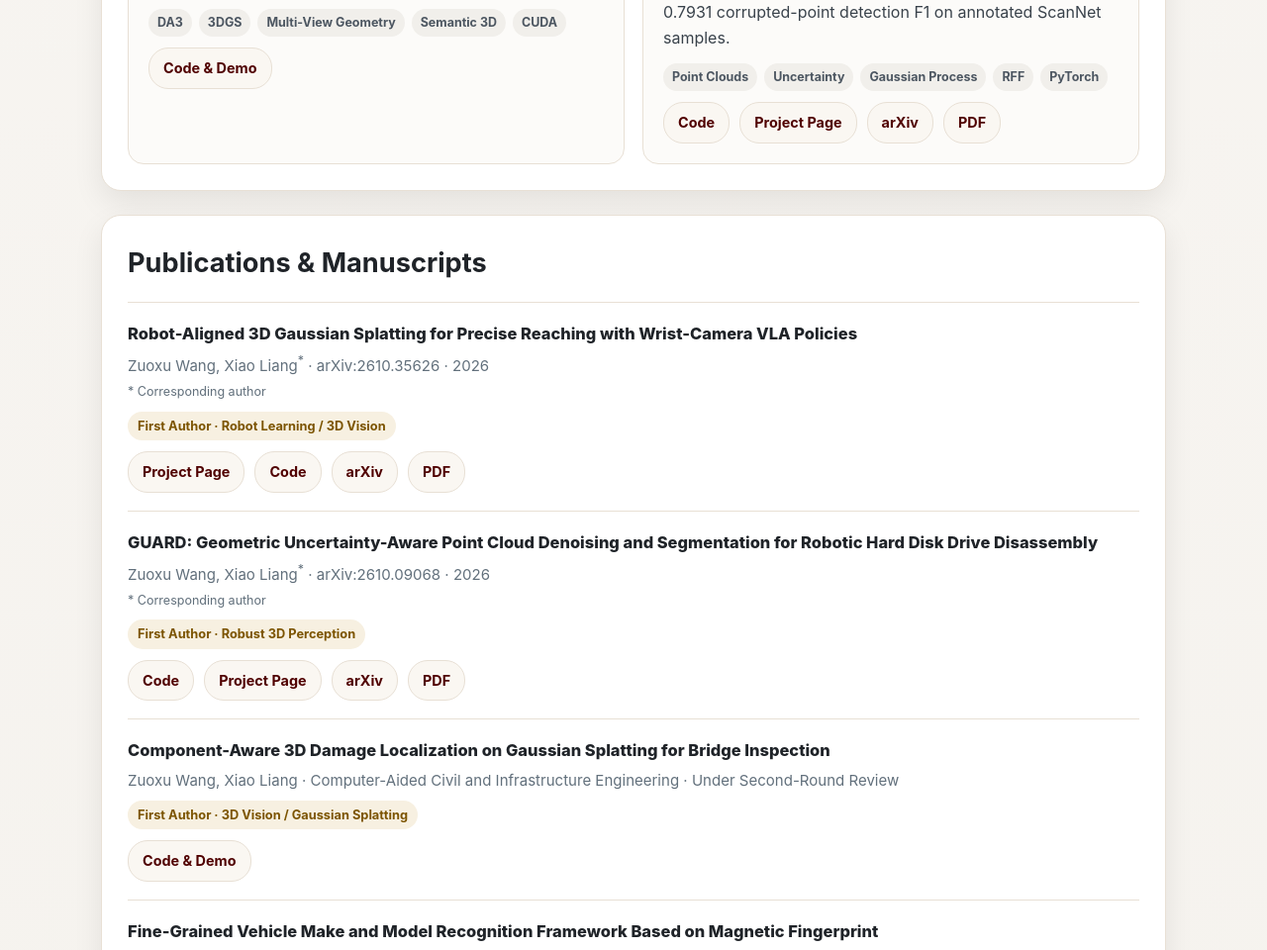
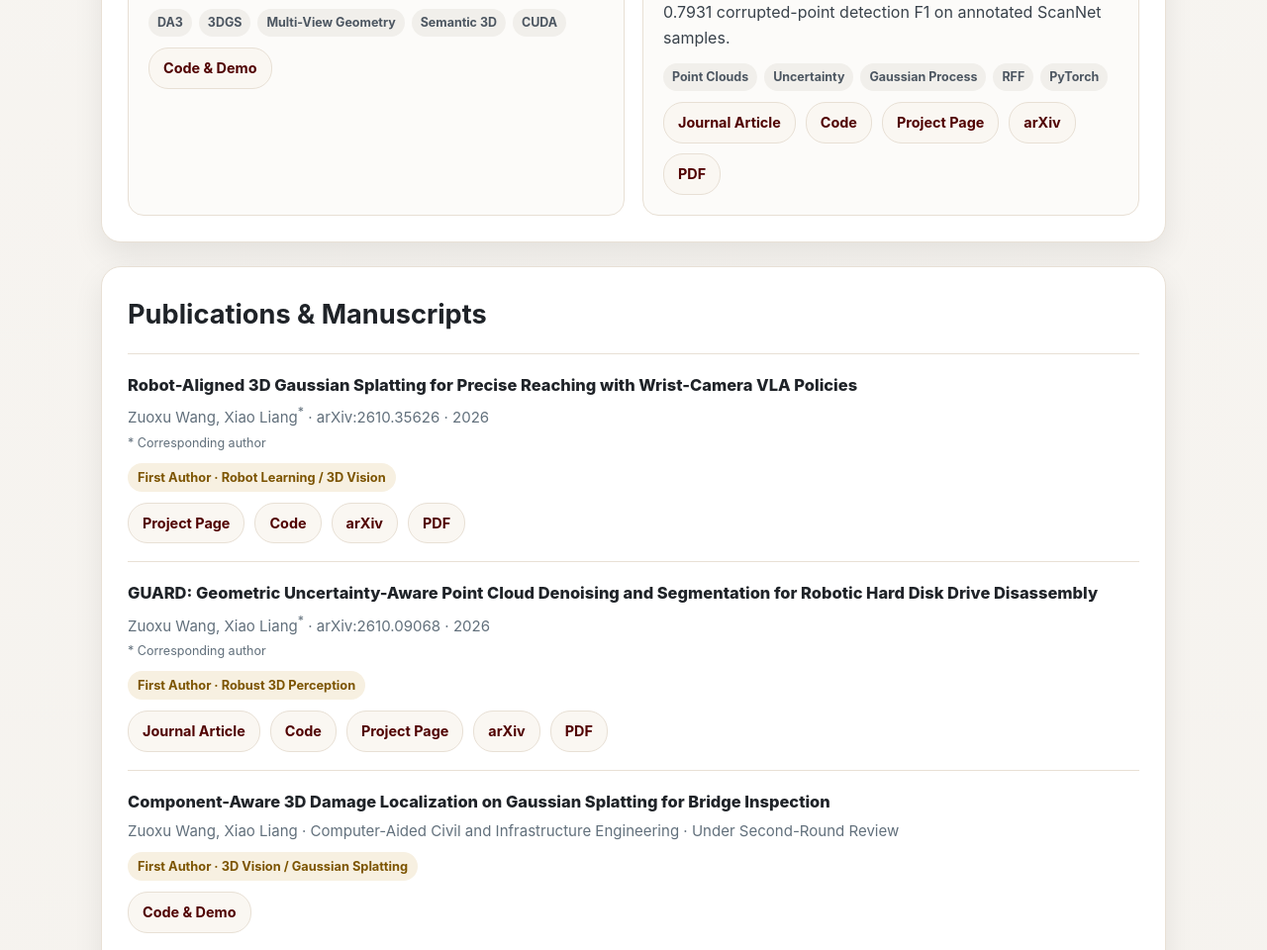
Before and after one commit to 001-Wang/001-Wang.github.io, a plain HTML site: page index.html in a window 1280 px wide. Shown: the part 2439-3399 px from the top of the page at 99% size. Drawn offline with Linux system fonts and the light colour scheme.

Commit message:
Link GUARD journal article on ScienceDirect

```diff
--- a/index.html
+++ b/index.html
@@ -25,11 +25,11 @@ main{max-width:var(--maxw);margin:auto;padding:32px 22px 70px}section{margin-bot
 <article class="project-card"><h3>GateWAM: Bridging World Prediction and Robot Action</h3><div class="project-status">Ongoing research · World-action models / embodied AI</div><p>Developed GateWAM, a confidence-gated world-action framework that combines historical keyframes, current observations, and predicted future stage goals for robotic manipulation. Built on memory-augmented BridgeVLA with a frozen PaliGemma backbone, its Multi-Future Prediction (MFP) module predicts compact latent hypotheses for multiple plausible goals. A reliability-aware gate uses prediction dispersion and policy signals to select between future-conditioned and goal-free actions.</p><p>Achieves 94.67% average success across 18 RLBench tasks, compared with 91.44% without future-goal conditioning. Evaluated on GemBench, COLOSSEUM, and three real-world manipulation tasks with a Franka Research 3 robot.</p><div class="tags"><span class="tag">World-Action Models</span><span class="tag">Multi-Future Prediction</span><span class="tag">Reliability Gating</span><span class="tag">BridgeVLA</span><span class="tag">RLBench</span><span class="tag">Franka FR3</span></div></article>
 <article class="project-card"><h3>PrecisionReach-GS</h3><div class="project-status">Jan. 2026 - Present · arXiv:2610.35626 · 2026</div><div class="item-meta">Zuoxu Wang, Xiao Liang<sup>*</sup> · Texas A&amp;M University<br><small>* Corresponding author</small></div><p>Reconstructs real workspaces with 3D Gaussian Splatting to generate robot-aligned wrist-camera observations and smooth reaching trajectories for VLA adaptation. With π<sub>0.5</sub>, 1,500 generated trajectories achieve 80.0% precise-reaching success across three motherboard targets, compared with 58.7% using 150 teleoperated demonstrations, with less than 10 minutes of active human capture.</p><div class="tags"><span class="tag">VLA</span><span class="tag">3DGS</span><span class="tag">Franka FR3</span><span class="tag">Real-to-Sim-to-Real</span><span class="tag">Robot Calibration</span></div><div class="project-links"><a class="mini-btn" href="https://001-wang.github.io/PrecisionReach-GS/">Project Page</a><a class="mini-btn" href="https://github.com/001-Wang/PrecisionReach-GS">Code</a><a class="mini-btn" href="https://arxiv.org/abs/2610.35626">arXiv</a><a class="mini-btn" href="https://arxiv.org/pdf/2610.35626">PDF</a></div></article>
 <article class="project-card"><h3>DA3-Initialized Semantic Gaussian Splatting</h3><div class="project-status">Nov. 2025 - Mar. 2026 · 3D vision / scalable perception</div><p>Built a DA3-initialized semantic Gaussian Splatting pipeline for scalable 3D scene representation from multi-view outdoor visual data. The system embeds persistent semantic labels into 3D Gaussian scenes and uses sparse mask supervision, projected cross-attention, and cross-view consistency for scalable perception.</p><div class="tags"><span class="tag">DA3</span><span class="tag">3DGS</span><span class="tag">Multi-View Geometry</span><span class="tag">Semantic 3D</span><span class="tag">CUDA</span></div><div class="project-links"><a class="mini-btn" href="https://github.com/001-Wang/Probability-Gaussians">Code &amp; Demo</a></div></article>
-<article class="project-card"><h3>GUARD / Geometric Uncertainty-Aware Point Cloud Perception</h3><div class="project-status">Sep. 2024 - Nov. 2025 · arXiv:2610.09068 · 2026</div><p>Combines a multi-scale geometric transformer with a random Fourier feature Gaussian Process to filter unreliable points and segment parts in a single forward pass. On 2,745 real HDD point clouds, GUARD improves PointNet++ mIoU from 0.7739 to 0.8318; geometric uncertainty achieves 0.7931 corrupted-point detection F1 on annotated ScanNet samples.</p><div class="tags"><span class="tag">Point Clouds</span><span class="tag">Uncertainty</span><span class="tag">Gaussian Process</span><span class="tag">RFF</span><span class="tag">PyTorch</span></div><div class="project-links"><a class="mini-btn" href="https://github.com/001-Wang/GUARD_Point_denoiser">Code</a><a class="mini-btn" href="https://001-wang.github.io/GUARD_Point_denoiser/">Project Page</a><a class="mini-btn" href="https://arxiv.org/abs/2610.09068">arXiv</a><a class="mini-btn" href="https://arxiv.org/pdf/2610.09068">PDF</a></div></article>
+<article class="project-card"><h3>GUARD / Geometric Uncertainty-Aware Point Cloud Perception</h3><div class="project-status">Sep. 2024 - Nov. 2025 · arXiv:2610.09068 · 2026</div><p>Combines a multi-scale geometric transformer with a random Fourier feature Gaussian Process to filter unreliable points and segment parts in a single forward pass. On 2,745 real HDD point clouds, GUARD improves PointNet++ mIoU from 0.7739 to 0.8318; geometric uncertainty achieves 0.7931 corrupted-point detection F1 on annotated ScanNet samples.</p><div class="tags"><span class="tag">Point Clouds</span><span class="tag">Uncertainty</span><span class="tag">Gaussian Process</span><span class="tag">RFF</span><span class="tag">PyTorch</span></div><div class="project-links"><a class="mini-btn" href="https://www.sciencedirect.com/science/article/pii/S1093968726032214">Journal Article</a><a class="mini-btn" href="https://github.com/001-Wang/GUARD_Point_denoiser">Code</a><a class="mini-btn" href="https://001-wang.github.io/GUARD_Point_denoiser/">Project Page</a><a class="mini-btn" href="https://arxiv.org/abs/2610.09068">arXiv</a><a class="mini-btn" href="https://arxiv.org/pdf/2610.09068">PDF</a></div></article>
 </div></section>
 <section id="publications" class="card"><h2 class="section-title">Publications &amp; Manuscripts</h2>
 <div class="pub-item"><div class="item-title">Robot-Aligned 3D Gaussian Splatting for Precise Reaching with Wrist-Camera VLA Policies</div><div class="item-meta">Zuoxu Wang, Xiao Liang<sup>*</sup> · arXiv:2610.35626 · 2026<br><small>* Corresponding author</small></div><span class="pub-tag">First Author · Robot Learning / 3D Vision</span><div class="pub-links"><a class="mini-btn" href="https://001-wang.github.io/PrecisionReach-GS/">Project Page</a><a class="mini-btn" href="https://github.com/001-Wang/PrecisionReach-GS">Code</a><a class="mini-btn" href="https://arxiv.org/abs/2610.35626">arXiv</a><a class="mini-btn" href="https://arxiv.org/pdf/2610.35626">PDF</a></div></div>
-<div class="pub-item"><div class="item-title">GUARD: Geometric Uncertainty-Aware Point Cloud Denoising and Segmentation for Robotic Hard Disk Drive Disassembly</div><div class="item-meta">Zuoxu Wang, Xiao Liang<sup>*</sup> · arXiv:2610.09068 · 2026<br><small>* Corresponding author</small></div><span class="pub-tag">First Author · Robust 3D Perception</span><div class="pub-links"><a class="mini-btn" href="https://github.com/001-Wang/GUARD_Point_denoiser">Code</a><a class="mini-btn" href="https://001-wang.github.io/GUARD_Point_denoiser/">Project Page</a><a class="mini-btn" href="https://arxiv.org/abs/2610.09068">arXiv</a><a class="mini-btn" href="https://arxiv.org/pdf/2610.09068">PDF</a></div></div>
+<div class="pub-item"><div class="item-title">GUARD: Geometric Uncertainty-Aware Point Cloud Denoising and Segmentation for Robotic Hard Disk Drive Disassembly</div><div class="item-meta">Zuoxu Wang, Xiao Liang<sup>*</sup> · arXiv:2610.09068 · 2026<br><small>* Corresponding author</small></div><span class="pub-tag">First Author · Robust 3D Perception</span><div class="pub-links"><a class="mini-btn" href="https://www.sciencedirect.com/science/article/pii/S1093968726032214">Journal Article</a><a class="mini-btn" href="https://github.com/001-Wang/GUARD_Point_denoiser">Code</a><a class="mini-btn" href="https://001-wang.github.io/GUARD_Point_denoiser/">Project Page</a><a class="mini-btn" href="https://arxiv.org/abs/2610.09068">arXiv</a><a class="mini-btn" href="https://arxiv.org/pdf/2610.09068">PDF</a></div></div>
 <div class="pub-item"><div class="item-title">Component-Aware 3D Damage Localization on Gaussian Splatting for Bridge Inspection</div><div class="item-meta">Zuoxu Wang, Xiao Liang · Computer-Aided Civil and Infrastructure Engineering · Under Second-Round Review</div><span class="pub-tag">First Author · 3D Vision / Gaussian Splatting</span><div class="pub-links"><a class="mini-btn" href="https://github.com/001-Wang/Probability-Gaussians">Code &amp; Demo</a></div></div>
 <div class="pub-item"><div class="item-title">Fine-Grained Vehicle Make and Model Recognition Framework Based on Magnetic Fingerprint</div><div class="item-meta">Hancheng Zhang, Zuoxu Wang, Zhendong Qian, et al. · IEEE Transactions on Intelligent Transportation Systems, 25(8), 8460-8472 · 2024</div><span class="pub-tag">Co-Author</span><div class="pub-links"><a class="mini-btn" href="https://ieeexplore.ieee.org/abstract/document/10481527">Paper</a></div></div>
 <div class="pub-item"><div class="item-title">A Complex Scene Pavement Crack Semantic Segmentation Method Based on Dual-Stream Framework</div><div class="item-meta">Zuoxu Wang, Hancheng Zhang, Zhendong Qian, et al. · International Journal of Pavement Engineering, 24(2): 2286461 · 2023</div><span class="pub-tag">First Author</span><div class="pub-links"><a class="mini-btn" href="https://www.tandfonline.com/doi/abs/10.1080/10298436.2023.2286461">Paper</a></div></div>
```
Also changed, not shown: cv.html (+1 -1 lines).
